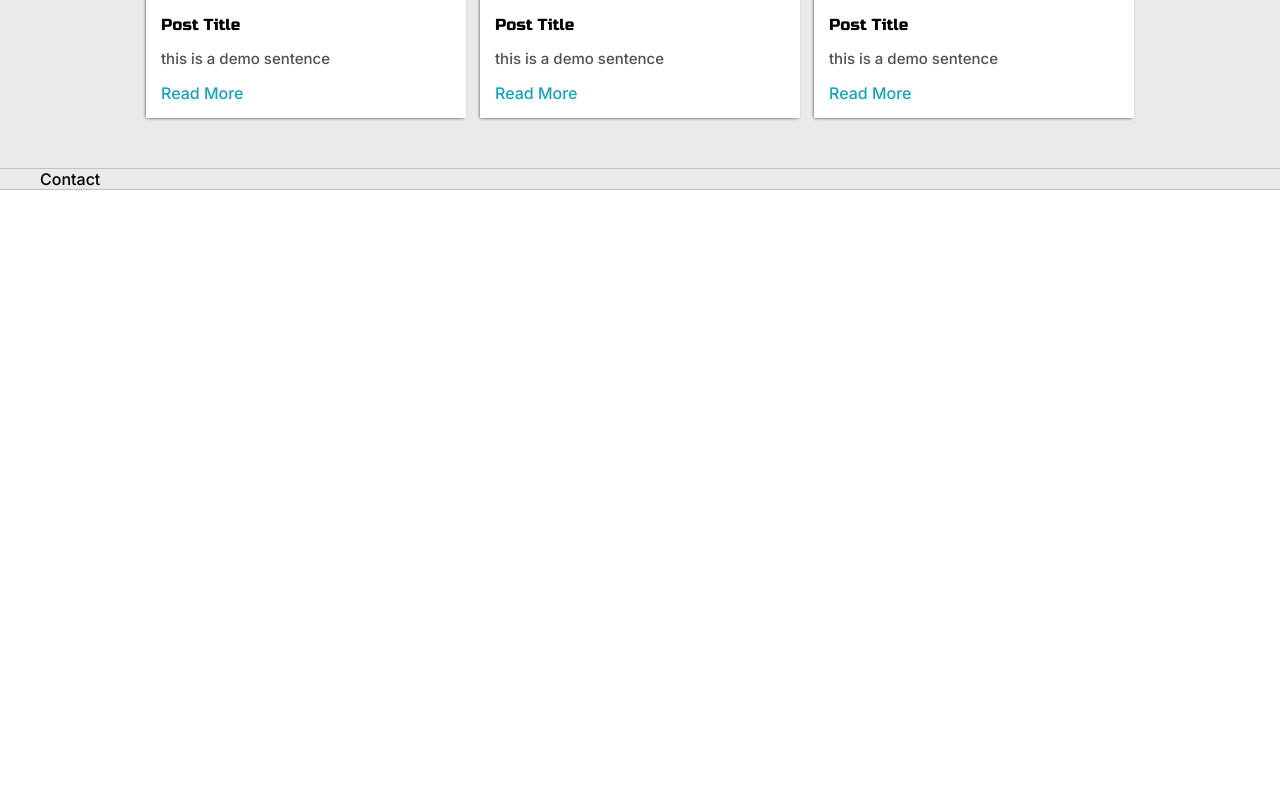
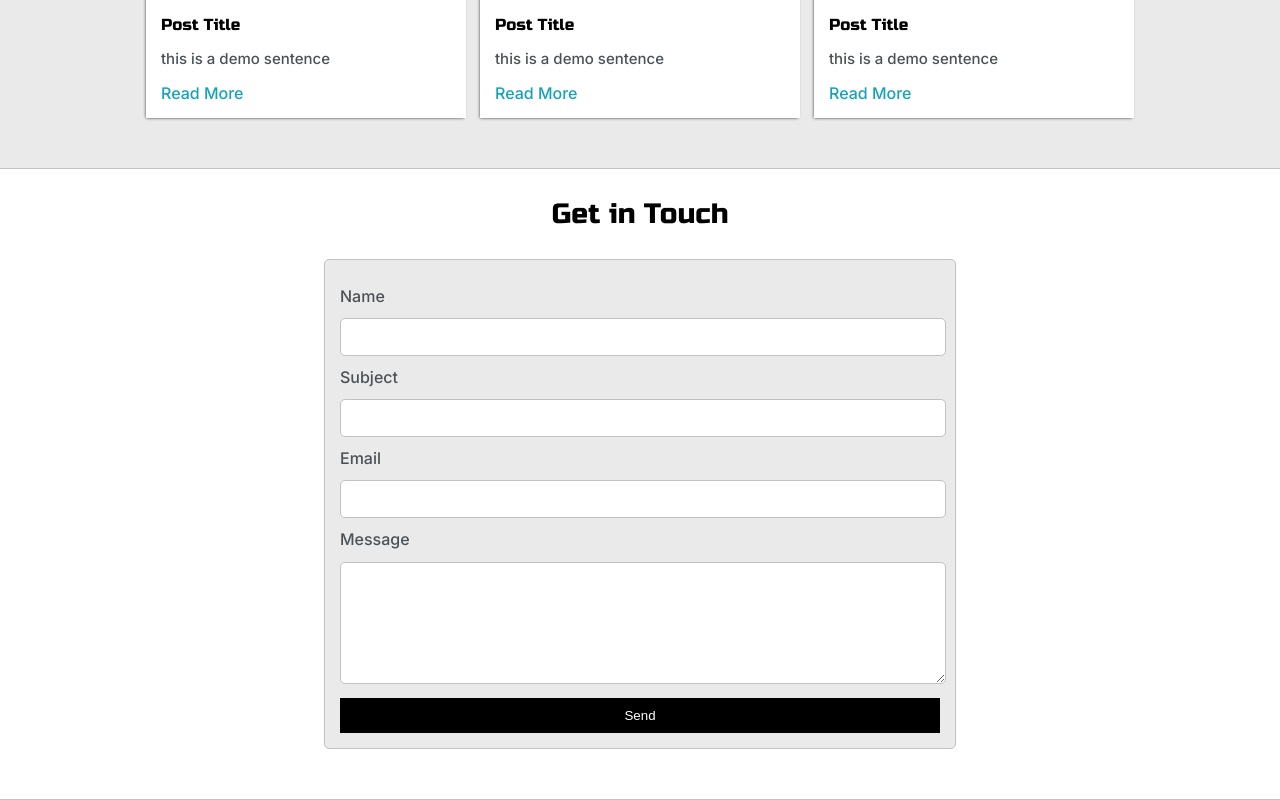
Before and after one commit to JaydeepSuthar/portfolio-website, a React (Vite) app: page / in a window 1280 px wide. Shown: the part 1745-2545 px from the top of the page. Before the commit the page ends 1935 px from the top, so only its background shows below. Built offline with nearby package versions, Linux system fonts and the light colour scheme.

Commit message:
Contact Section Complete

```diff
--- a/src/App.jsx
+++ b/src/App.jsx
@@ -29,7 +29,10 @@ const App = () => {
 								alt="Profile Image"
 							/>
 							<h5
-								style={{ textAlign: "center", lineHeight: "0" }}
+								style={{
+									textAlign: "center",
+									lineHeight: "0",
+								}}
 							>
 								Personalize Theme
 							</h5>
@@ -212,8 +215,38 @@ const App = () => {
 				</div>
 			</section>
 
-			<section className="section-1">
-				<div className="main-container">Contact</div>
+			<section className="section-2">
+				<div className="main-container">
+					<h3 style={{ textAlign: "center" }}>Get in Touch</h3>
+
+					<form id="contact-form">
+						<label htmlFor="name">Name</label>
+						<input
+							type="text"
+							className="input-field"
+							name="name"
+						/>
+
+						<label htmlFor="subject">Subject</label>
+						<input
+							type="text"
+							className="input-field"
+							name="subject"
+						/>
+
+						<label htmlFor="email">Email</label>
+						<input
+							type="email"
+							className="input-field"
+							name="email"
+						/>
+
+						<label htmlFor="message">Message</label>
+						<textarea className="input-field" name="message" />
+
+						<input id="submit-btn" type="submit" value="Send" />
+					</form>
+				</div>
 			</section>
 		</>
 	);
--- a/src/main.scss
+++ b/src/main.scss
@@ -18,6 +18,8 @@
 
 	--preview-bg: rgb(251, 249, 243, 0.8);
 	--preview-shadow: #f0ead6;
+
+	--button-color: black;
 }
 
 html,
@@ -382,6 +384,46 @@ body {
 	object-fit: cover;
 }
 
+#contact-form {
+	display: block;
+	max-width: 600px;
+	margin: 0 auto;
+	border: 1px solid var(--border-color);
+	padding: 15px;
+	border-radius: 5px;
+	background-color: var(--main-color);
+	margin-bottom: 50px;
+
+	label {
+		line-height: 2.7em;
+	}
+
+	textarea {
+		min-height: 100px;
+		font-size: 14px;
+	}
+}
+
+.input-field {
+	width: 100%;
+	padding-top: 10px;
+	padding-bottom: 10px;
+	background-color: var(--secondary-color);
+	border-radius: 5px;
+	border: 1px solid var(--border-color);
+	font-size: 14px;
+}
+
+#submit-btn {
+	margin-top: 10px;
+	width: 100%;
+	padding-top: 10px;
+	padding-bottom: 10px;
+	color: #fff;
+	background-color: var(--button-color);
+	border: none;
+}
+
 @media screen and (max-width: 1200px) {
 	:root {
 		--main-container-width: 95%;
```
Also changed, not shown: src/theme.scss (added, +50 -0 lines).
